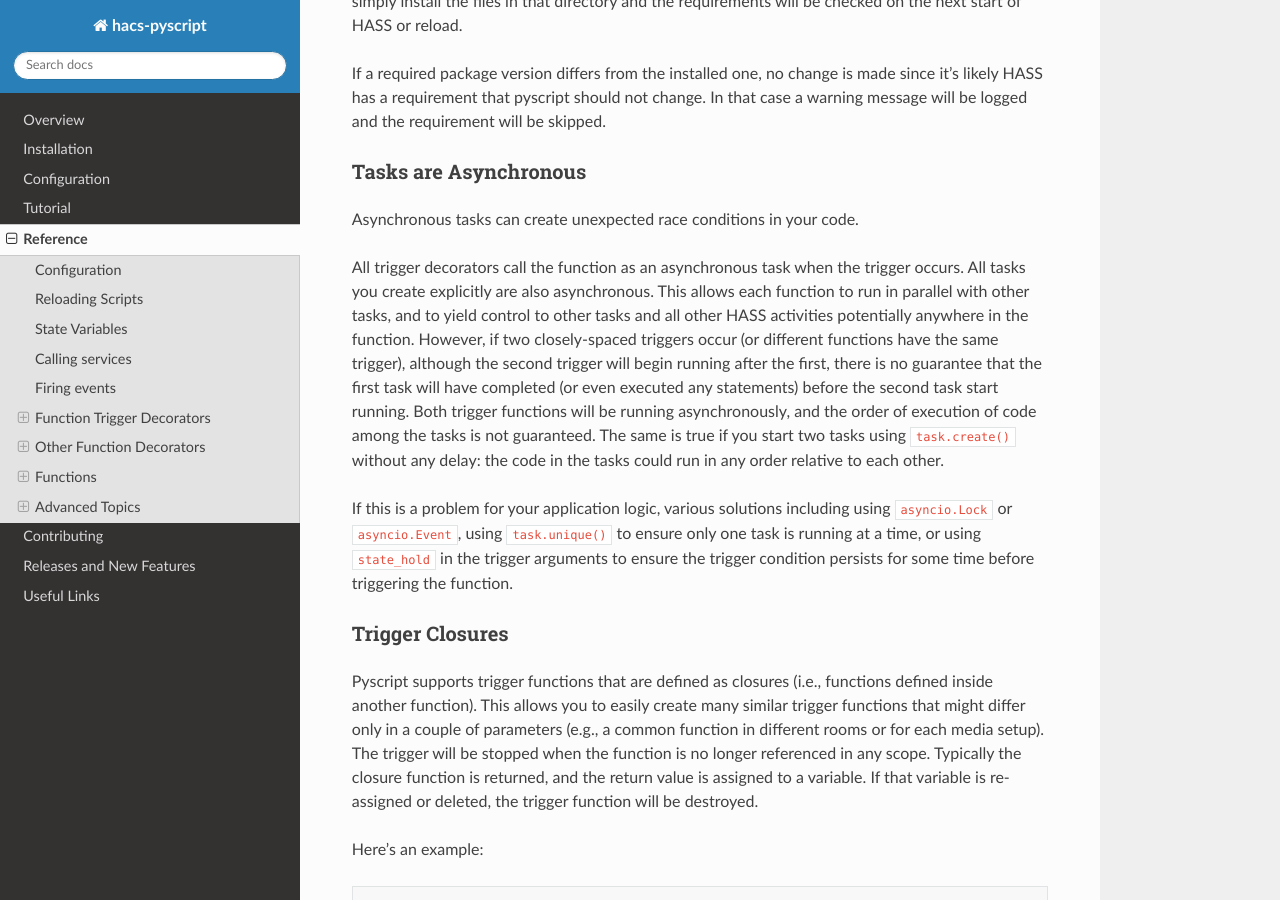
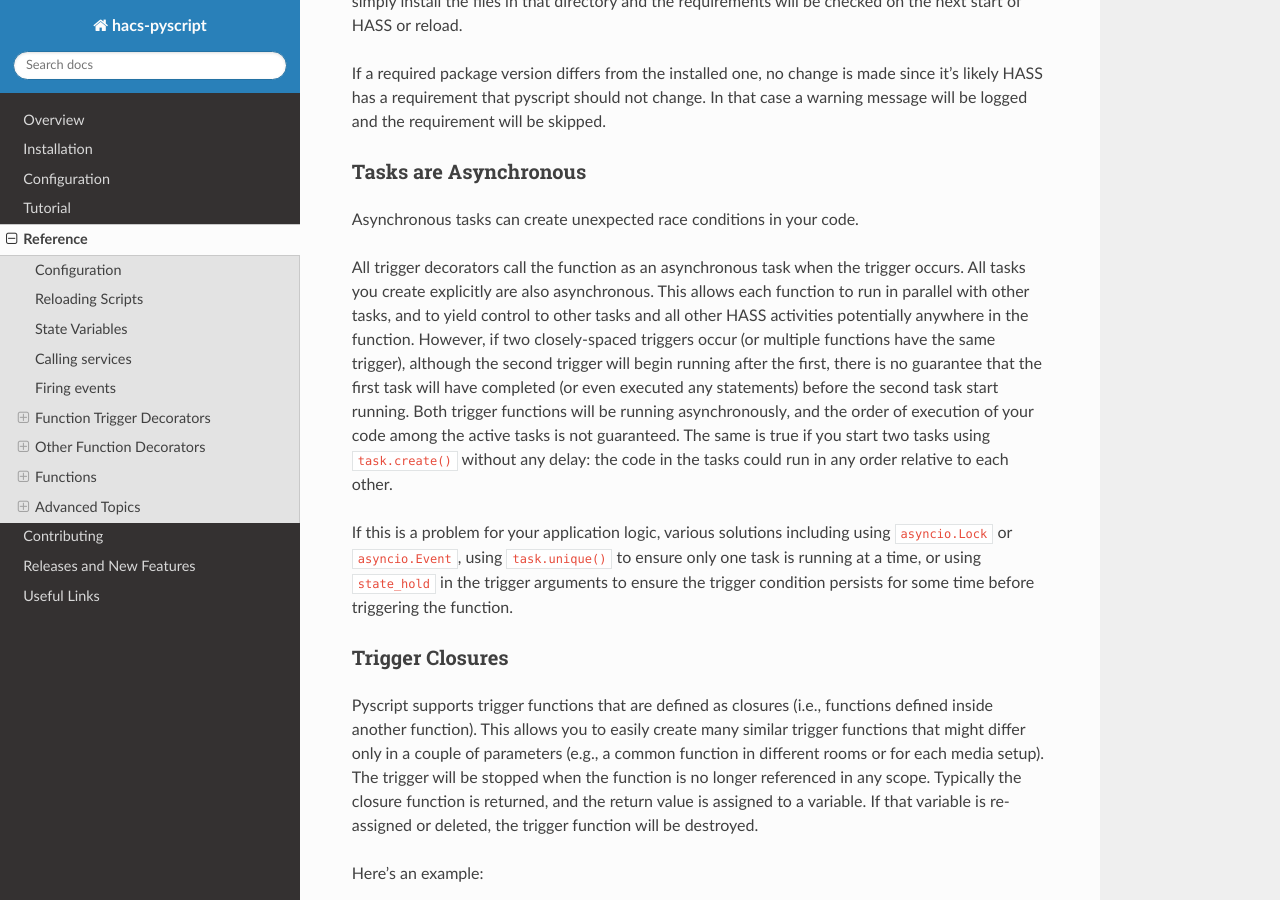
Before and after one commit to custom-components/pyscript, a Sphinx documentation site: the page built from docs/reference.rst, in a window 1280 px wide and 900 px high, scrolled down 38115 px. Built offline with Sphinx 7.4.7 and the Read the Docs theme 3.1.0, drawn with Linux system fonts in a browser that asks for light colours; some of the changed text lies outside the part shown.

Commit message:
few more minor doc updates

```diff
--- a/docs/reference.rst
+++ b/docs/reference.rst
@@ -1731,18 +1731,17 @@ Asynchronous tasks can create unexpected race conditions in your code.
 All trigger decorators call the function as an asynchronous task when the trigger occurs.  All tasks
 you create explicitly are also asynchronous.  This allows each function to run in parallel with
 other tasks, and to yield control to other tasks and all other HASS activities potentially anywhere
-in the function.  However, if two closely-spaced triggers occur (or different functions have the
+in the function.  However, if two closely-spaced triggers occur (or multiple functions have the
 same trigger), although the second trigger will begin running after the first, there is no guarantee
 that the first task will have completed (or even executed any statements) before the second task
 start running.  Both trigger functions will be running asynchronously, and the order of execution of
-code among the tasks is not guaranteed.  The same is true if you start two tasks using ``task.create()``
-without any delay: the code in the tasks could run in any order relative to each other.
+your code among the active tasks is not guaranteed.  The same is true if you start two tasks using
+``task.create()`` without any delay: the code in the tasks could run in any order relative to each other.
 
 If this is a problem for your application logic, various solutions including using ``asyncio.Lock``
 or ``asyncio.Event``, using ``task.unique()`` to ensure only one task is running at a time, or using
 ``state_hold`` in the trigger arguments to ensure the trigger condition persists for some time before
 triggering the function.
-
 
 Trigger Closures
 ^^^^^^^^^^^^^^^^
@@ -2163,7 +2162,7 @@ it doesn't faithfully mimic Python.  Here are some areas where pyscript differs
   correct manner. So it's not necessary to use ``async`` and ``await`` in pyscript code - they are optional.
   However, if you declare a function in pyscript as ``async def``, then it doesn't behave correctly
   like an async function in Python (i.e., calling it actually executes the function, rather than returning
-  a co-routine.  If you truly need an async function in your code, use `@pyscript_compile`.
+  a co-routine).  If you truly need an async function in your code, use `@pyscript_compile`.
 - All pyscript functions are async. So if you call a Python module that takes a pyscript function as
   a callback argument, that argument is an async function, not a normal function. So a Python module
   won't be able to call that pyscript function unless it uses ``await``, which requires that function to
```
